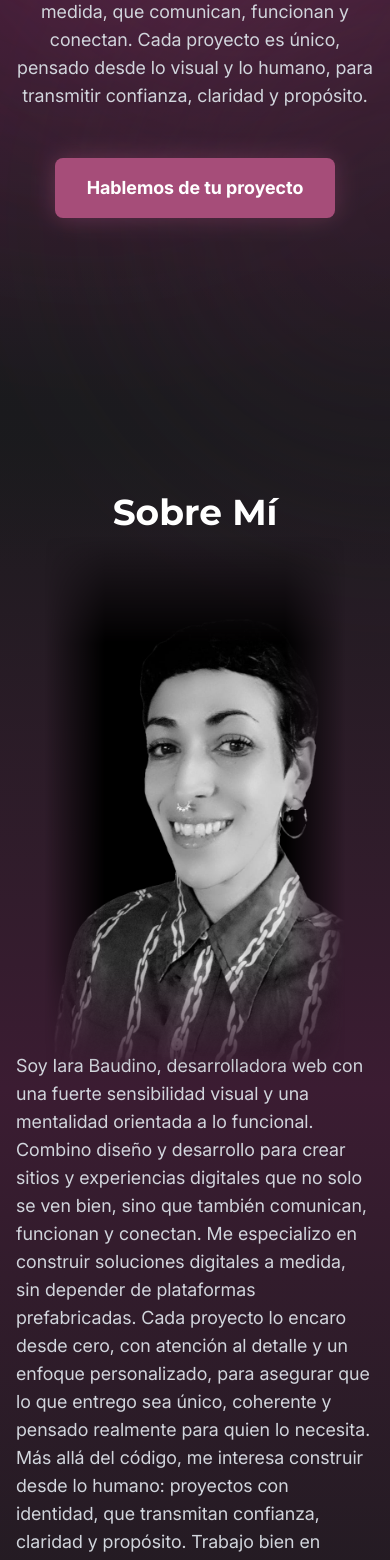
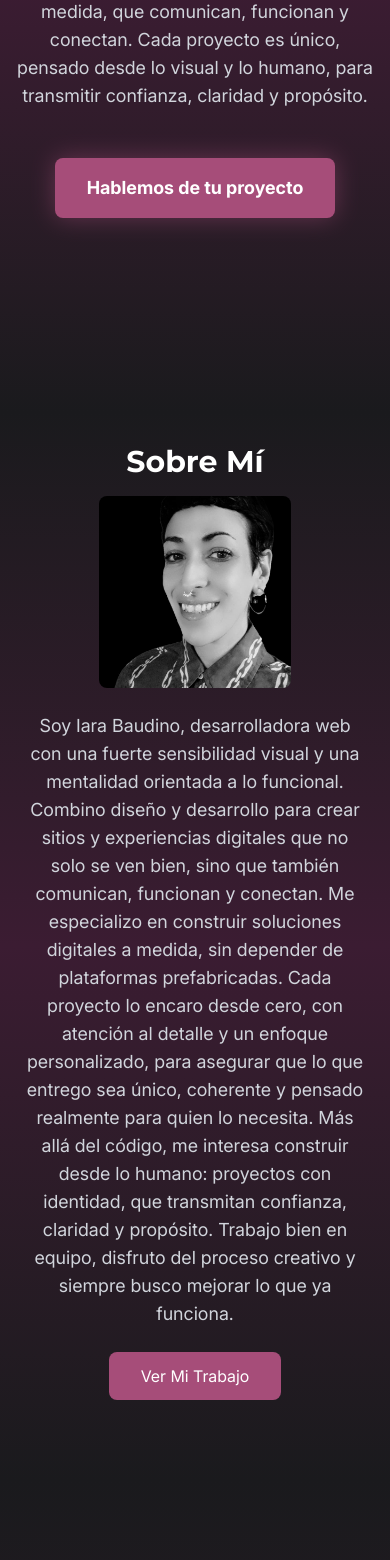
Before and after one commit to TheMigrantsCompany/landingmigrants, a Next.js app: page / in a window 390 px wide. Shown: the part 432-1992 px from the top of the page. Built offline with nearby package versions, Linux system fonts and the light colour scheme.

Commit message:
fix in mobile render

```diff
--- a/src/app/globals.css
+++ b/src/app/globals.css
@@ -147,3 +147,22 @@ section > div {
   background: #1a1a1d !important;
   opacity: 1 !important;
 }
+
+html,
+body {
+  background: var(--background);
+  min-height: 100%;
+  overflow-x: hidden;
+}
+
+/* Optimización para mobile */
+@media (max-width: 640px) {
+  section::before,
+  section::after {
+    display: none;
+  }
+  .fade-mask {
+    -webkit-mask-image: none;
+    mask-image: none;
+  }
+}
--- a/src/components/About.tsx
+++ b/src/components/About.tsx
@@ -6,15 +6,60 @@ export function About() {
   return (
     <section
       id="about"
-      className="py-20 bg-gradient-to-b from-[#1A1A1D] via-[#3B1C32] to-[#1A1A1D]"
+      className="pt-8 pb-20 md:py-20 bg-gradient-to-b from-[#1A1A1D] via-[#3B1C32] to-[#1A1A1D]"
     >
       <div className="container mx-auto px-4">
-        <div className="flex flex-col md:flex-row items-center gap-12">
-          {/* Título solo visible arriba de la foto en mobile */}
-          <h2 className="text-4xl font-bold mb-6 text-white block md:hidden order-1">
+        {/* MOBILE */}
+        <div className="block md:hidden">
+          <h2 className="text-3xl font-bold mb-4 text-white text-center">
             Sobre Mí
           </h2>
-          <div className="md:w-1/2 flex justify-center items-center order-2 md:order-1">
+          <div className="flex justify-center mb-6">
+            <div className="w-48 h-48 sm:w-64 sm:h-64 rounded-lg overflow-hidden flex items-center justify-center bg-[#3B1C32]">
+              <Image
+                src="/imagen portfolio 1.jpg"
+                alt="Foto de Iara Baudino"
+                width={256}
+                height={256}
+                className="object-cover w-full h-full shadow-lg fade-mask"
+                priority
+              />
+            </div>
+          </div>
+          <p className="text-gray-300 mb-6 text-lg text-center px-2">
+            Soy Iara Baudino, desarrolladora web con una fuerte sensibilidad
+            visual y una mentalidad orientada a lo funcional. Combino diseño y
+            desarrollo para crear sitios y experiencias digitales que no solo se
+            ven bien, sino que también comunican, funcionan y conectan. Me
+            especializo en construir soluciones digitales a medida, sin depender
+            de plataformas prefabricadas. Cada proyecto lo encaro desde cero,
+            con atención al detalle y un enfoque personalizado, para asegurar
+            que lo que entrego sea único, coherente y pensado realmente para
+            quien lo necesita. Más allá del código, me interesa construir desde
+            lo humano: proyectos con identidad, que transmitan confianza,
+            claridad y propósito. Trabajo bien en equipo, disfruto del proceso
+            creativo y siempre busco mejorar lo que ya funciona.
+          </p>
+          <div className="flex justify-center">
+            <button
+              className="bg-[#A64D79] text-white px-8 py-3 rounded-lg hover:bg-[#6A1E55] transition-colors"
+              onClick={() => {
+                const portfolioSection = document.querySelector("#portfolio");
+                if (portfolioSection) {
+                  portfolioSection.scrollIntoView({
+                    behavior: "smooth",
+                    block: "start",
+                  });
+                }
+              }}
+            >
+              Ver Mi Trabajo
+            </button>
+          </div>
+        </div>
+        {/* DESKTOP */}
+        <div className="hidden md:flex md:flex-row items-center gap-12">
+          <div className="md:w-1/2 flex justify-center items-center">
             <div className="flex justify-center items-center w-full h-[400px]">
               <Image
                 src="/imagen portfolio 1.jpg"
@@ -26,11 +71,8 @@ export function About() {
               />
             </div>
           </div>
-          <div className="md:w-1/2 order-3 md:order-2">
-            {/* Título solo visible en desktop */}
-            <h2 className="text-4xl font-bold mb-6 text-white hidden md:block">
-              Sobre Mí
-            </h2>
+          <div className="md:w-1/2">
+            <h2 className="text-4xl font-bold mb-6 text-white">Sobre Mí</h2>
             <p className="text-gray-300 mb-6 text-lg whitespace-pre-line">
               Soy Iara Baudino, desarrolladora web con una fuerte sensibilidad
               visual y una mentalidad orientada a lo funcional. Combino diseño y
--- a/src/components/Hero.tsx
+++ b/src/components/Hero.tsx
@@ -141,7 +141,7 @@ export function Hero() {
 
           {/* Círculos animados de fondo con más visibilidad */}
           <motion.div
-            className="fixed top-0 left-0 w-[500px] h-[500px] bg-[#A64D79]/20 rounded-full blur-[100px]"
+            className="hidden md:fixed top-0 left-0 w-[500px] h-[500px] bg-[#A64D79]/20 rounded-full blur-[100px]"
             animate={{
               scale: [1, 1.2, 1],
               rotate: [0, 90, 0],
@@ -157,7 +157,7 @@ export function Hero() {
             }}
           />
           <motion.div
-            className="fixed top-0 right-0 w-[600px] h-[600px] bg-[#6A1E55]/15 rounded-full blur-[120px]"
+            className="hidden md:fixed top-0 right-0 w-[600px] h-[600px] bg-[#6A1E55]/15 rounded-full blur-[120px]"
             animate={{
               scale: [1.2, 1, 1.2],
               rotate: [90, 0, 90],
@@ -175,7 +175,7 @@ export function Hero() {
 
           {/* Círculo adicional para más efecto */}
           <motion.div
-            className="fixed bottom-0 left-1/2 w-[400px] h-[400px] bg-[#3B1C32]/25 rounded-full blur-[80px]"
+            className="hidden md:fixed bottom-0 left-1/2 w-[400px] h-[400px] bg-[#3B1C32]/25 rounded-full blur-[80px]"
             animate={{
               scale: [1, 1.3, 1],
               rotate: [-45, 45, -45],
```
